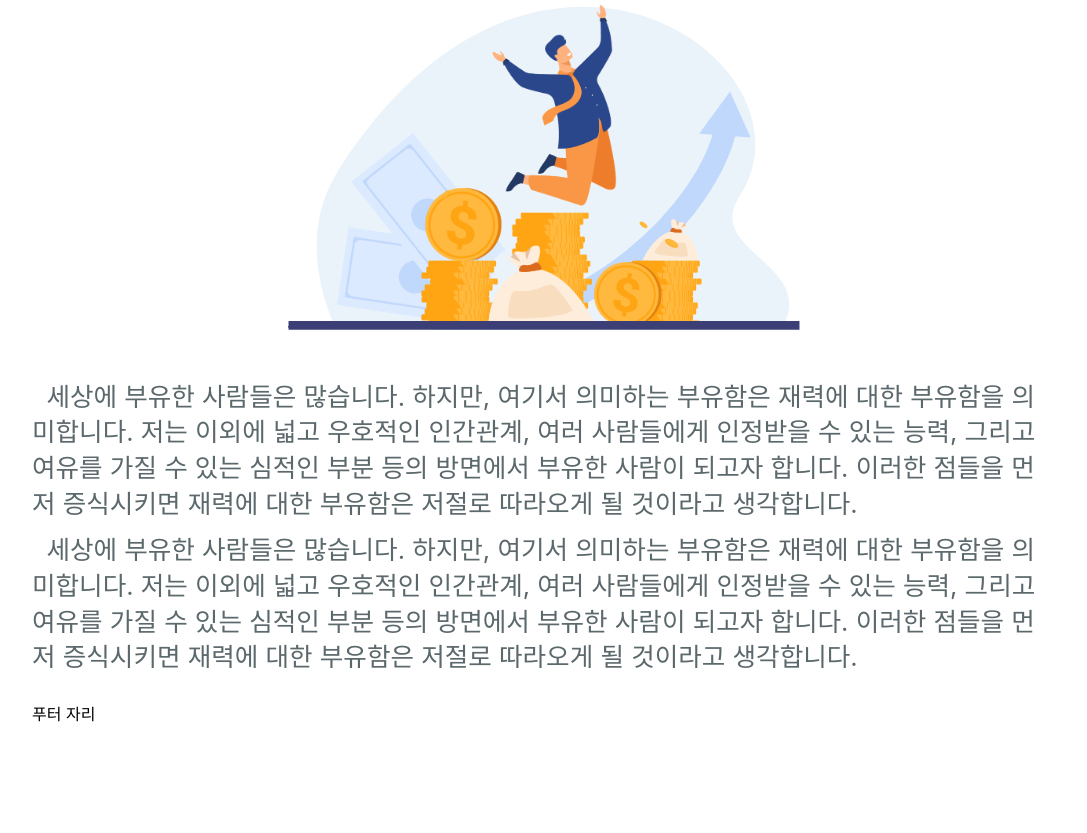
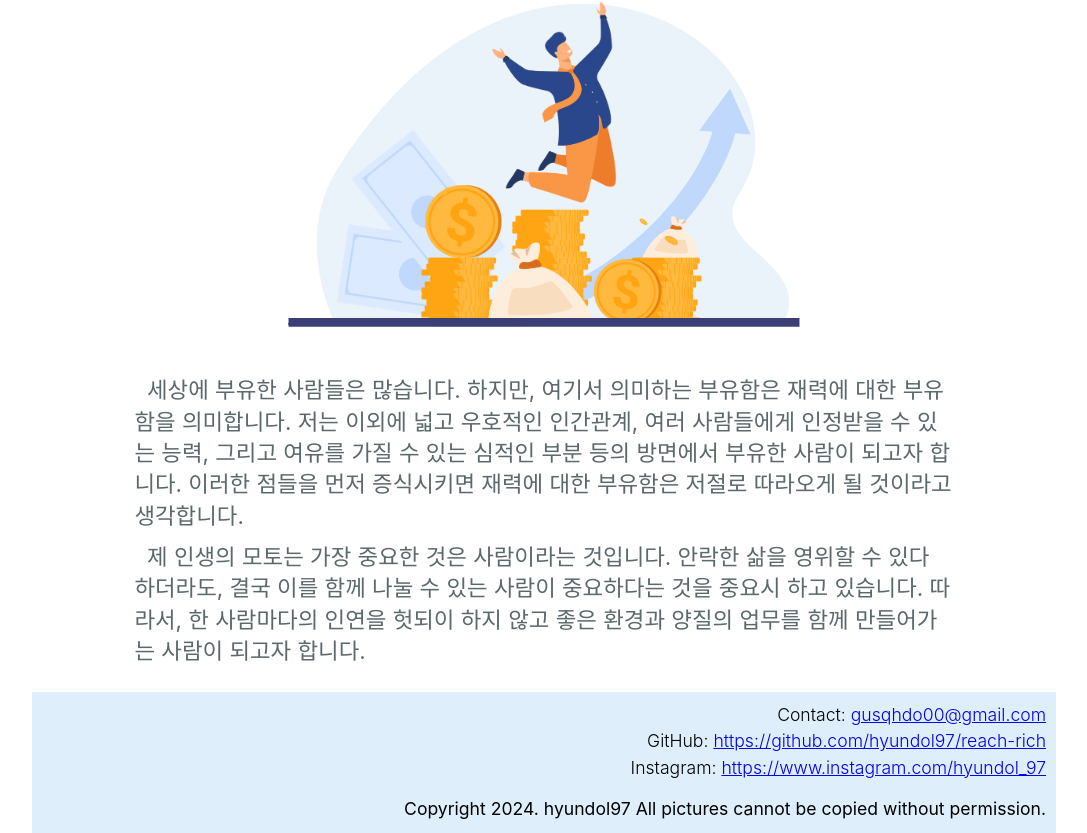
Before and after one commit to hyundol97/song-page, a React (Create React App) app: page / in a window 1280 px wide. Shown: the part 1205-2038 px from the top of the page, without its empty margins (96-1183 px from the left). Before the commit the page ends 1930 px from the top, so only its background shows below. Built offline with nearby package versions, Linux system fonts and the light colour scheme.

Commit message:
feat: add footer initail UI

```diff
--- a/src/Components/Layout/Footer.tsx
+++ b/src/Components/Layout/Footer.tsx
@@ -5,7 +5,20 @@
  */
 
 const Footer = () => {
-  return <div>푸터 자리</div>;
+  return (
+    <div className="footer-wrapper">
+      <span>
+        Contact: <a href="mailto:gusqhdo00@gmail.com">gusqhdo00@gmail.com</a>
+      </span>
+      <span>
+        GitHub: <a href="https://github.com/hyundol97/reach-rich">https://github.com/hyundol97/reach-rich</a>
+      </span>
+      <span>
+        Instagram: <a href="https://www.instagram.com/hyundol_97">https://www.instagram.com/hyundol_97</a>
+      </span>
+      <span className="copyrights">Copyright 2024. hyundol97 All pictures cannot be copied without permission.</span>
+    </div>
+  );
 };
 
 export default Footer;
--- a/src/Pages/Home.tsx
+++ b/src/Pages/Home.tsx
@@ -40,10 +40,9 @@ const Home = () => {
             따라오게 될 것이라고 생각합니다.
           </p>
           <p className="intro-black">
-            &nbsp; 세상에 부유한 사람들은 많습니다. 하지만, 여기서 의미하는 부유함은 재력에 대한 부유함을 의미합니다.
-            저는 이외에 넓고 우호적인 인간관계, 여러 사람들에게 인정받을 수 있는 능력, 그리고 여유를 가질 수 있는 심적인
-            부분 등의 방면에서 부유한 사람이 되고자 합니다. 이러한 점들을 먼저 증식시키면 재력에 대한 부유함은 저절로
-            따라오게 될 것이라고 생각합니다.
+            &nbsp; 제 인생의 모토는 가장 중요한 것은 사람이라는 것입니다. 안락한 삶을 영위할 수 있다 하더라도, 결국 이를
+            함께 나눌 수 있는 사람이 중요하다는 것을 중요시 하고 있습니다. 따라서, 한 사람마다의 인연을 헛되이 하지 않고
+            좋은 환경과 양질의 업무를 함께 만들어가는 사람이 되고자 합니다.
           </p>
         </div>
       </div>
--- a/src/Styles/Page/home.scss
+++ b/src/Styles/Page/home.scss
@@ -19,7 +19,7 @@
 
   div {
     display: block;
-    font-size: 2em;
+    font-size: 1.8em;
     line-height: 1.4;
     .intro-main {
       font-size: 2em;
@@ -47,9 +47,10 @@
 
   div {
     display: block;
-    font-size: 1.6em;
+    font-size: 1.4em;
     line-height: 1.4;
     margin-top: 30px;
+    width: 80%;
   }
   .intro-black {
     color: #5b686c;
--- a/src/Styles/layout.scss
+++ b/src/Styles/layout.scss
@@ -18,16 +18,26 @@
   }
 }
 
-.footer {
-  display: flex;
+.footer-wrapper {
+  background-color: #deeefb;
+  text-align: right;
+  padding: 10px;
+
+  .copyrights {
+    font-weight: 400;
+    margin-top: 15px;
+  }
+
   span {
+    display: block;
     font-size: 1.1em;
     font-weight: 300;
+    line-height: 1.5;
   }
 }
 
 @media (max-width: 768px) {
-  .footer {
+  .footer-wrapper {
     span {
       font-size: 1em;
       font-weight: 400;
```
